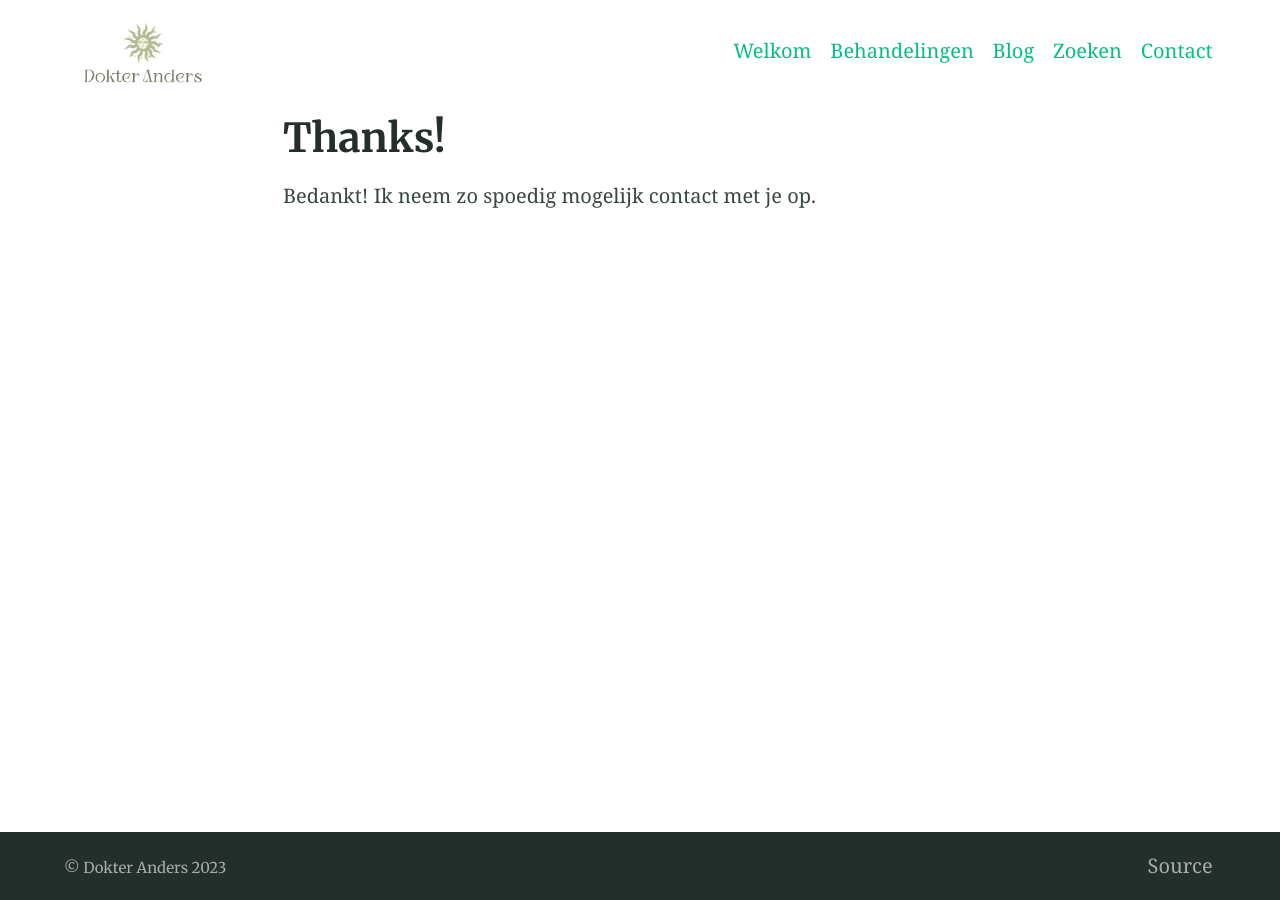
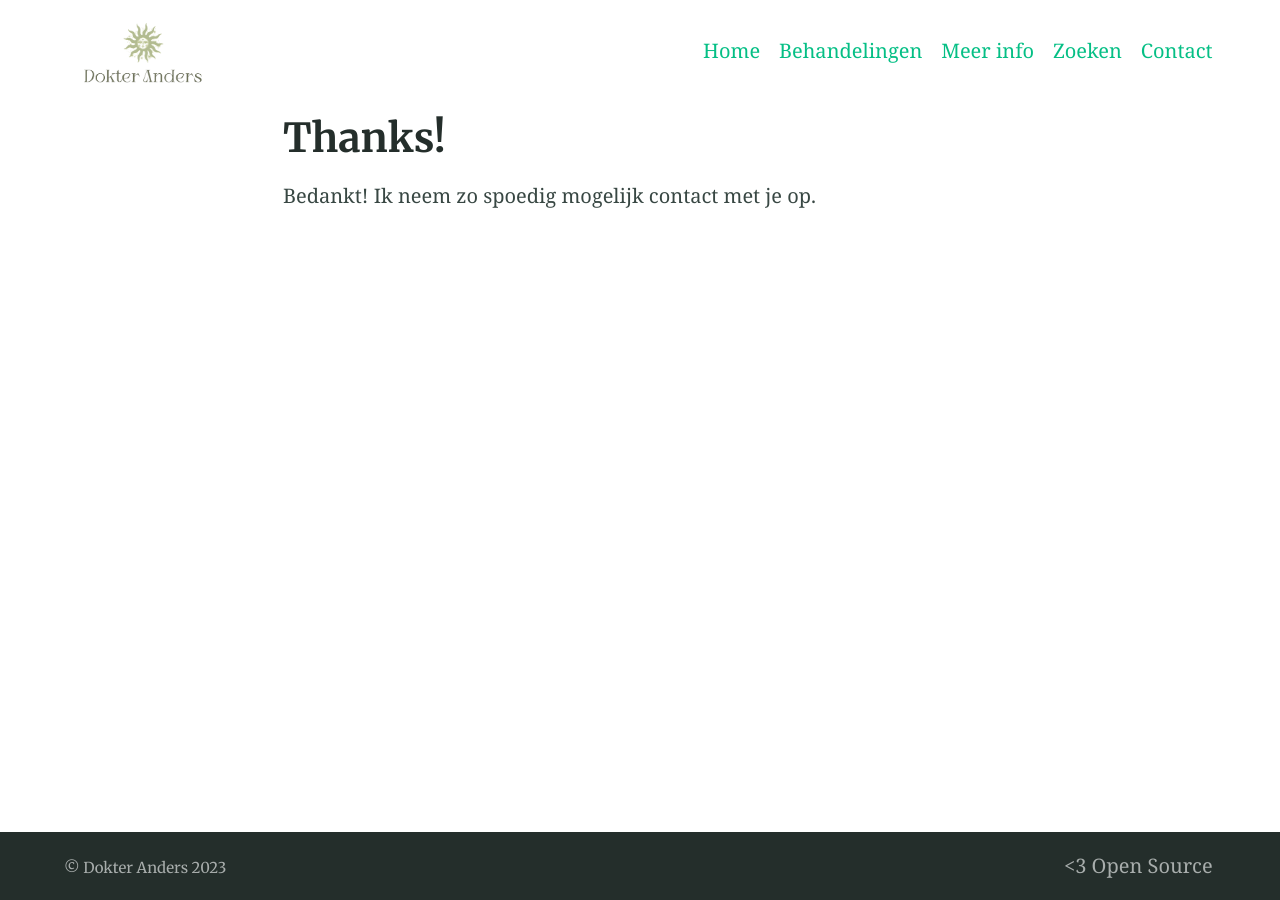
Before and after one commit to dokteranders/dokteranders.com, a Jekyll site: the page built from thanks.md, in a window 1280 px wide. Built offline with Jekyll 4.4.1, drawn with Linux system fonts in a browser that asks for light colours.

Commit message:
Update _config.yml

```diff
--- a/_config.yml
+++ b/_config.yml
@@ -65,9 +65,9 @@
   posts:
     title: Posts # Needed for Siteleaf
     output: true
-    description: "My thoughts and ideas" # The post list page content
+    description: "Onder andere meer informatie over de hulpmiddelen die ik gebruik." # The post list page content
     feature_text: |
-      Welcome to the blog
+      Welkom op onze blog
     feature_image: "https://picsum.photos/2560/600?image=866"
 
 # 6. Jekyll collections settings
@@ -121,11 +121,11 @@
 
 # 9. Site navigation
 navigation_header:
-- title: Welkom
+- title: Home
   url: /
 - title: Behandelingen
   url: /behandelingen/
-- title: Blog
+- title: Meer info
   url: /blog/
 - title: Zoeken
   url: /search/
@@ -133,7 +133,7 @@
   url: /contact/
 
 navigation_footer:
-- title: Source
+- title: <3 Open Source
   url: https://github.com/dokteranders/dokteranders.com
 
 social_links: # Appears in sidebar. Set the urls then uncomment and comment out as desired
```
